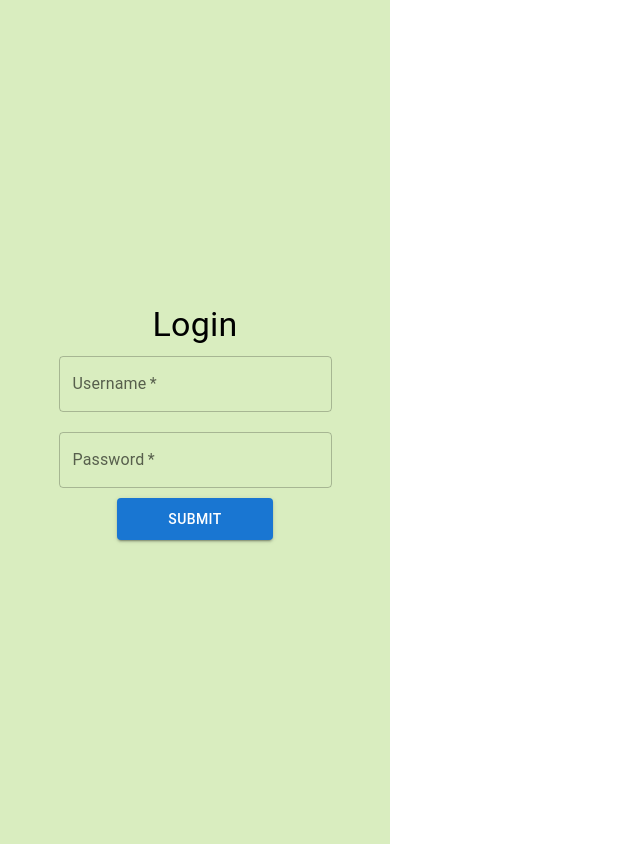
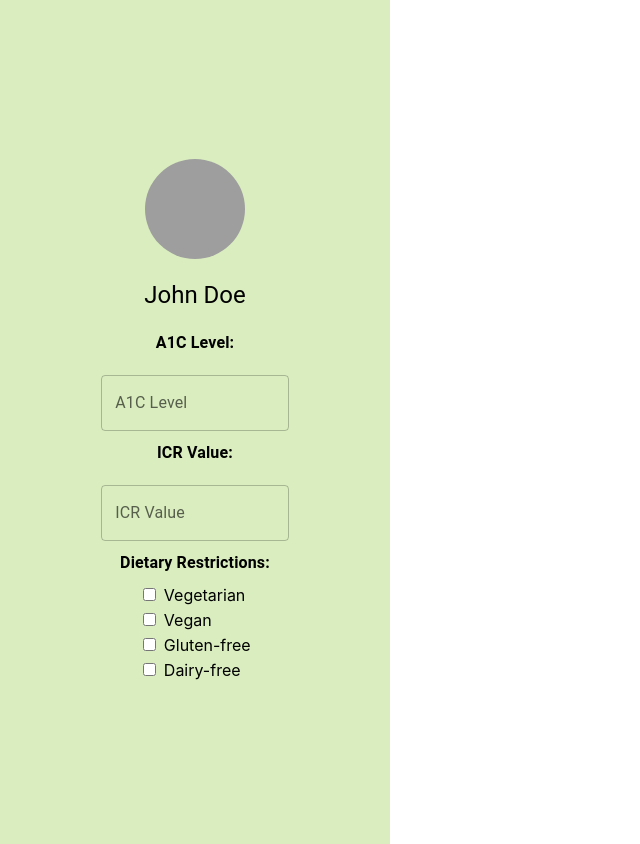
Before and after one commit to Doonver/foodies, a React (Create React App) app: page / in a window 1280 px wide. Shown: the whole page, without its empty margins (0-640 px from the left). Built offline with nearby package versions, Linux system fonts and the light colour scheme; grey boxes are pictures that could not be loaded.

Commit message:
change false -> true

```diff
--- a/src/App.js
+++ b/src/App.js
@@ -12,7 +12,7 @@ function App() {
 
   return (
     <div>
-      {false ? (
+      {true ? (
         <div className="App">
           <ProfileScreen/>
         </div>
```
